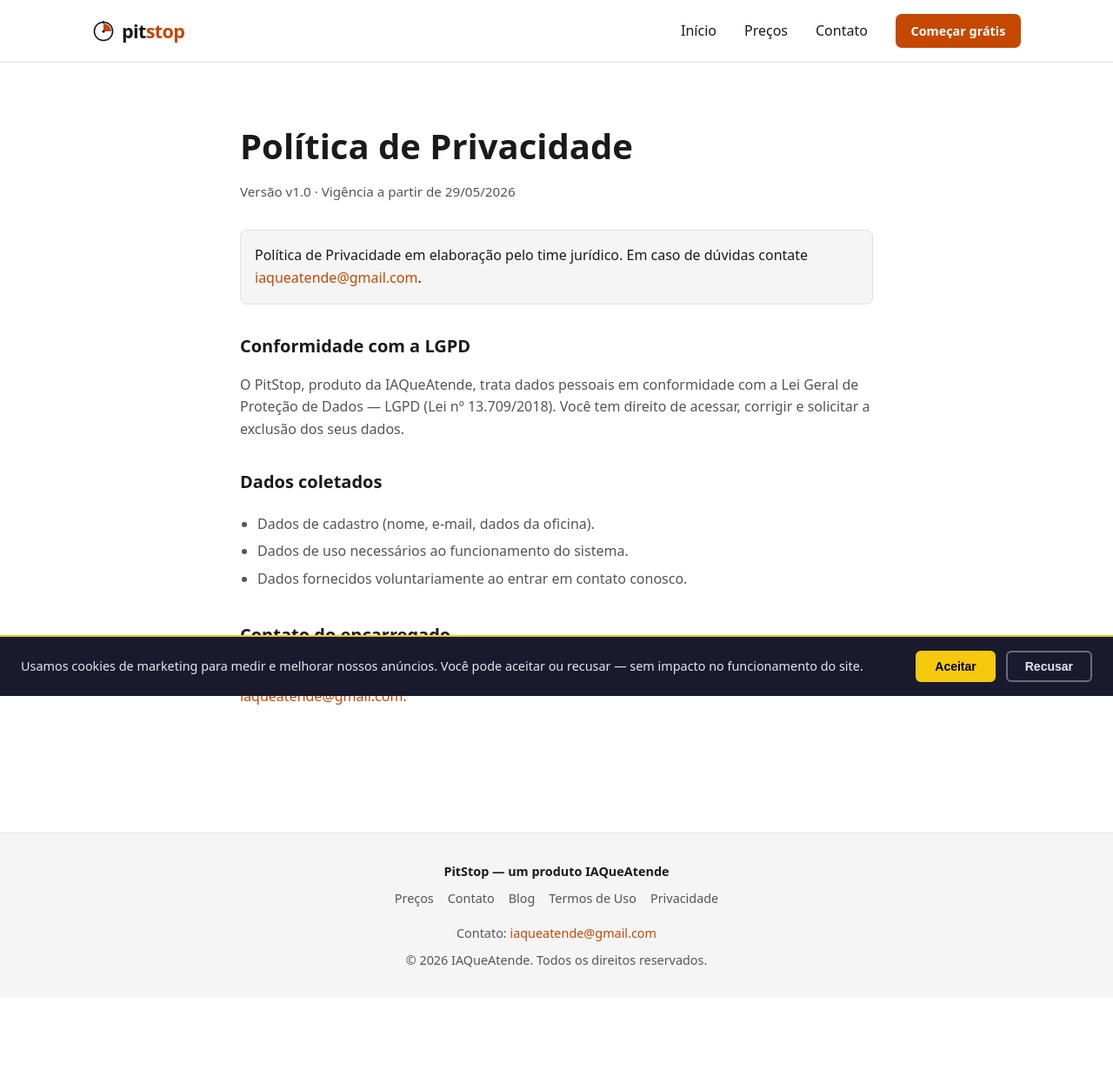
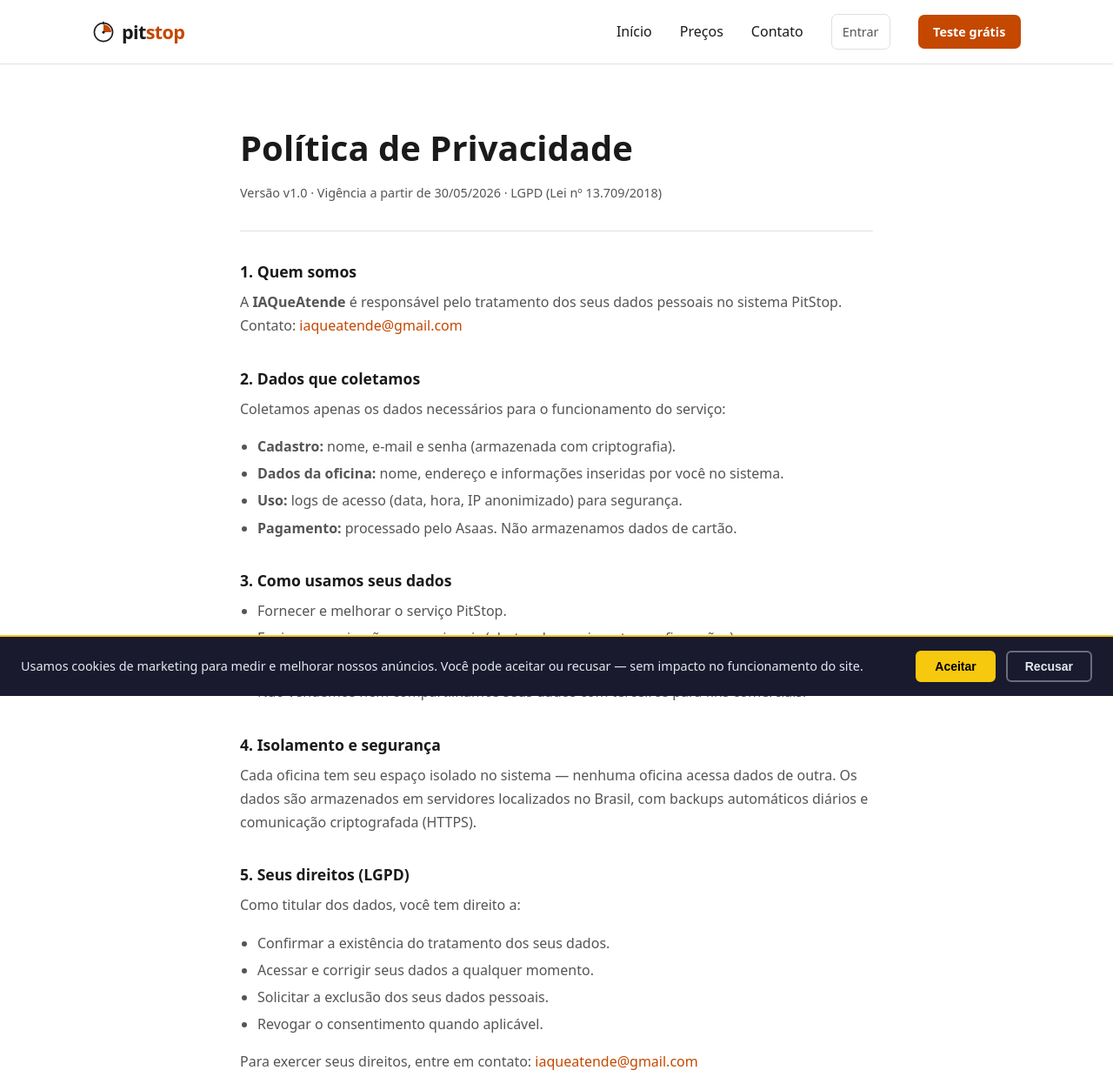
Before and after one commit to lunasuporteti-maker/pitstop-landing, an Astro site: page /privacidade in a window 1280 px wide. Shown: the top 1238 px of the page at 87% size. Before the commit the page ends 1147 px from the top, so only its background shows below. Built offline with nearby package versions, Linux system fonts and the light colour scheme; Astro itself is replaced by a stand-in of ours; no server answers.

Commit message:
fix: 30 dias trial, botao Entrar, termos/privacidade reais, logo header, acentuacao

```diff
--- a/src/components/Header.astro
+++ b/src/components/Header.astro
@@ -22,7 +22,7 @@ const cadastroUrl = ctaUrl('header');
     </a>
 
     <div class="header-right">
-      <nav aria-label="Navegação principal">
+      <nav aria-label="Navegação principal" class="header-nav">
         <ul class="nav-list">
           {
             navLinks.map((link) => (
@@ -33,7 +33,8 @@ const cadastroUrl = ctaUrl('header');
           }
         </ul>
       </nav>
-      <a href={cadastroUrl} class="btn-header-cta">Começar grátis</a>
+      <a href="https://app.iaqueatende.com.br/" class="btn-header-entrar">Entrar</a>
+      <a href={cadastroUrl} class="btn-header-cta">Teste grátis</a>
     </div>
   </div>
 </header>
@@ -112,6 +113,21 @@ const cadastroUrl = ctaUrl('header');
     text-decoration: none;
   }
 
+  .btn-header-entrar {
+    color: var(--color-text-muted);
+    font-weight: 500;
+    font-size: 0.9rem;
+    padding: 0.5rem 0.75rem;
+    border-radius: 7px;
+    border: 1px solid var(--color-border);
+  }
+
+  .btn-header-entrar:hover {
+    color: var(--color-text);
+    border-color: var(--color-text-muted);
+    text-decoration: none;
+  }
+
   @media (max-width: 640px) {
     .nav-list { display: none; }
   }
--- a/src/components/SchemaOrg.astro
+++ b/src/components/SchemaOrg.astro
@@ -30,7 +30,7 @@ const softwareApplication = {
   '@type': 'SoftwareApplication',
   name: 'PitStop',
   description:
-    'Sistema de gestao para oficinas mecanicas: ordens de servico, orcamentos, agendamentos, financeiro e portal do cliente.',
+    'Sistema de gestão para oficinas mecânicas: ordens de serviço, orçamentos, agendamentos, financeiro e portal do cliente.',
   applicationCategory: 'BusinessApplication',
   operatingSystem: 'Web',
   url: SITE_URL,
@@ -38,7 +38,7 @@ const softwareApplication = {
     '@type': 'Offer',
     price: '99.90',
     priceCurrency: 'BRL',
-    description: 'Plano Padrao mensal. Trial gratis de 14 dias sem cartao.',
+    description: 'Plano Pro mensal. Trial gratis de 30 dias sem cartao.',
   },
 };
 
--- a/src/components/sections/SectionCtaFinal.astro
+++ b/src/components/sections/SectionCtaFinal.astro
@@ -10,7 +10,7 @@ const cadastroUrl = ctaUrl('cta_final');
 <section class="cta-final" id="cta-final">
   <div class="container cta-final-inner">
     <h2 class="cta-final-title">Pronto para organizar sua oficina?</h2>
-    <a class="btn btn-cta" href={cadastroUrl} data-track-cta="cta_final">Começar grátis por 14 dias</a>
+    <a class="btn btn-cta" href={cadastroUrl} data-track-cta="cta_final">Teste grátis por 30 dias</a>
     <p class="cta-final-microcopy">
       Sem cartão de crédito. Cancele quando quiser.
     </p>
--- a/src/components/sections/SectionHero.astro
+++ b/src/components/sections/SectionHero.astro
@@ -21,7 +21,7 @@ const hasVideo = !!import.meta.env.PUBLIC_VIDEO_DEMO_URL;
 
       <div class="hero-ctas">
         <a class="btn btn-primary" href={cadastroUrl} data-track-cta="hero">
-          Começar grátis por 14 dias
+          Teste grátis por 30 dias
         </a>
         {hasVideo ? (
           <button type="button" class="btn btn-secondary" id="btn-ver-demo" data-track-video>
--- a/src/data/faq.ts
+++ b/src/data/faq.ts
@@ -33,7 +33,7 @@ export const faq: FaqItem[] = [
   {
     pergunta: 'Como funciona o trial?',
     resposta:
-      'São 14 dias com todos os recursos liberados e sem precisar de cartão de crédito. Ao final, você decide se quer continuar no plano pago.',
+      'São 30 dias com todos os recursos liberados e sem precisar de cartão de crédito. Ao final, você decide se quer continuar no plano pago.',
   },
   {
     pergunta: 'Os dados ficam seguros?',
--- a/src/data/planos.ts
+++ b/src/data/planos.ts
@@ -41,10 +41,10 @@ export const planos: Plano[] = [
     id: 'trial',
     nome: 'Trial',
     preco: 'Grátis',
-    periodo: '14 dias',
+    periodo: '30 dias',
     resumo: 'Comece aqui. Todos os recursos liberados, sem cartão de crédito.',
     features: [
-      'Acesso a todos os recursos por 14 dias',
+      'Acesso a todos os recursos por 30 dias',
       'Sem cartão de crédito',
       'Cancele quando quiser',
       'Suporte em português durante o teste',
--- a/src/layouts/Layout.astro
+++ b/src/layouts/Layout.astro
@@ -17,8 +17,8 @@ interface Props {
 }
 
 const {
-  title = 'PitStop — Sistema de gestao para oficinas',
-  description = 'PitStop: o sistema completo para gestao de oficinas mecanicas. Ordens de servico, agendamentos, financeiro e mais.',
+  title = 'PitStop — Sistema de gestão para oficinas',
+  description = 'PitStop: o sistema completo para gestão de oficinas mecânicas. Ordens de serviço, agendamentos, financeiro e mais.',
   ogImage = '/og-default.svg',
   canonical,
 } = Astro.props;
--- a/src/pages/index.astro
+++ b/src/pages/index.astro
@@ -16,7 +16,7 @@ import SectionCtaFinal from '../components/sections/SectionCtaFinal.astro';
 
 <Layout
   title="PitStop — Sistema de gestão para oficinas mecânicas"
-  description="Substitua planilhas e WhatsApp. O PitStop gerencia orçamentos, OS, agendamentos e financeiro da sua oficina. Comece grátis por 14 dias."
+  description="Substitua planilhas e WhatsApp. O PitStop gerencia orçamentos, OS, agendamentos e financeiro da sua oficina. Teste grátis por 30 dias."
 >
   <SchemaOrg slot="head" />
   <SectionHero />
--- a/src/pages/precos.astro
+++ b/src/pages/precos.astro
@@ -7,7 +7,7 @@ import SectionPlanos from '../components/sections/SectionPlanos.astro';
 
 <Layout
   title="Planos e Preços — PitStop"
-  description="Conheça os planos do PitStop: Trial grátis de 14 dias, plano Padrão por R$ 99,90/mês e condições para redes. Sem fidelidade, cancele quando quiser."
+  description="Conheça os planos do PitStop: Trial grátis de 30 dias, plano Pro por R$ 99,90/mês e condições para redes. Sem fidelidade, cancele quando quiser."
 >
   <section class="precos-intro">
     <div class="container">
--- a/src/pages/privacidade.astro
+++ b/src/pages/privacidade.astro
@@ -1,95 +1,115 @@
 ---
-// Pagina /privacidade (Story 5.3 / AC5). Placeholder com mencao a LGPD
-// (Lei 13.709/2018). Redacao final pelo time juridico + Copy.
 import Layout from '../layouts/Layout.astro';
-
 const versao = 'v1.0';
-const dataVigencia = '29/05/2026';
+const dataVigencia = '30/05/2026';
 const contato = 'iaqueatende@gmail.com';
 ---
 
 <Layout
   title="Política de Privacidade — PitStop"
-  description="Política de Privacidade do PitStop em conformidade com a LGPD (Lei 13.709/2018). Saiba como a IAQueAtende coleta e protege seus dados."
+  description="Política de Privacidade do PitStop em conformidade com a LGPD (Lei 13.709/2018)."
 >
   <article class="legal">
     <div class="container">
       <h1 class="legal-title">Política de Privacidade</h1>
-      <p class="legal-meta">
-        Versão {versao} · Vigência a partir de {dataVigencia}
+      <p class="legal-meta">Versão {versao} · Vigência a partir de {dataVigencia} · LGPD (Lei nº 13.709/2018)</p>
+
+      <h2 class="legal-subtitle">1. Quem somos</h2>
+      <p class="legal-text">
+        A <strong>IAQueAtende</strong> é responsável pelo tratamento dos seus dados pessoais
+        no sistema PitStop. Contato: <a href={`mailto:${contato}`}>{contato}</a>
       </p>
 
-      <p class="legal-placeholder">
-        Política de Privacidade em elaboração pelo time jurídico. Em caso de
-        dúvidas contate <a href={`mailto:${contato}`}>{contato}</a>.
+      <h2 class="legal-subtitle">2. Dados que coletamos</h2>
+      <p class="legal-text">
+        Coletamos apenas os dados necessários para o funcionamento do serviço:
+      </p>
+      <ul class="legal-list">
+        <li><strong>Cadastro:</strong> nome, e-mail e senha (armazenada com criptografia).</li>
+        <li><strong>Dados da oficina:</strong> nome, endereço e informações inseridas por você no sistema.</li>
+        <li><strong>Uso:</strong> logs de acesso (data, hora, IP anonimizado) para segurança.</li>
+        <li><strong>Pagamento:</strong> processado pelo Asaas. Não armazenamos dados de cartão.</li>
+      </ul>
+
+      <h2 class="legal-subtitle">3. Como usamos seus dados</h2>
+      <ul class="legal-list">
+        <li>Fornecer e melhorar o serviço PitStop.</li>
+        <li>Enviar comunicações operacionais (alertas de vencimento, confirmações).</li>
+        <li>Cumprir obrigações legais.</li>
+        <li>Não vendemos nem compartilhamos seus dados com terceiros para fins comerciais.</li>
+      </ul>
+
+      <h2 class="legal-subtitle">4. Isolamento e segurança</h2>
+      <p class="legal-text">
+        Cada oficina tem seu espaço isolado no sistema — nenhuma oficina acessa dados de outra.
+        Os dados são armazenados em servidores localizados no Brasil, com backups automáticos diários
+        e comunicação criptografada (HTTPS).
       </p>
 
-      <h2 class="legal-subtitle">Conformidade com a LGPD</h2>
+      <h2 class="legal-subtitle">5. Seus direitos (LGPD)</h2>
+      <p class="legal-text">Como titular dos dados, você tem direito a:</p>
+      <ul class="legal-list">
+        <li>Confirmar a existência do tratamento dos seus dados.</li>
+        <li>Acessar e corrigir seus dados a qualquer momento.</li>
+        <li>Solicitar a exclusão dos seus dados pessoais.</li>
+        <li>Revogar o consentimento quando aplicável.</li>
+      </ul>
       <p class="legal-text">
-        O PitStop, produto da IAQueAtende, trata dados pessoais em conformidade
-        com a Lei Geral de Proteção de Dados — LGPD (Lei nº 13.709/2018). Você
-        tem direito de acessar, corrigir e solicitar a exclusão dos seus dados.
+        Para exercer seus direitos, entre em contato: <a href={`mailto:${contato}`}>{contato}</a>
       </p>
 
-      <h2 class="legal-subtitle">Dados coletados</h2>
-      <ul class="legal-list">
-        <li>Dados de cadastro (nome, e-mail, dados da oficina).</li>
-        <li>Dados de uso necessários ao funcionamento do sistema.</li>
-        <li>Dados fornecidos voluntariamente ao entrar em contato conosco.</li>
-      </ul>
+      <h2 class="legal-subtitle">6. Cookies</h2>
+      <p class="legal-text">
+        O sistema utiliza cookies técnicos essenciais (sessão de login). Utilizamos o
+        <strong>Plausible Analytics</strong> para métricas de acesso — ele não usa cookies
+        e não coleta dados pessoais identificáveis, sendo compatível com a LGPD sem necessidade
+        de consentimento específico.
+      </p>
 
-      <h2 class="legal-subtitle">Contato do encarregado</h2>
+      <h2 class="legal-subtitle">7. Retenção de dados</h2>
       <p class="legal-text">
-        Para exercer seus direitos ou tirar dúvidas sobre privacidade, escreva
-        para <a href={`mailto:${contato}`}>{contato}</a>.
+        Seus dados são mantidos enquanto sua conta estiver ativa. Após o cancelamento,
+        os dados são excluídos em até 90 dias, exceto quando a retenção for exigida por lei.
+      </p>
+
+      <h2 class="legal-subtitle">8. Contato e DPO</h2>
+      <p class="legal-text">
+        Dúvidas sobre privacidade ou exercício de direitos LGPD:
+        <a href={`mailto:${contato}`}>{contato}</a>
       </p>
     </div>
   </article>
 </Layout>
 
 <style>
-  .legal {
-    padding-block: var(--space-lg);
-  }
-
-  .legal .container {
-    max-width: 760px;
-  }
-
+  .legal { padding-block: var(--space-lg); }
+  .legal .container { max-width: 760px; }
   .legal-title {
     font-size: clamp(1.75rem, 5vw, 2.5rem);
     margin-block: 0 var(--space-xs);
   }
-
   .legal-meta {
     color: var(--color-text-muted);
-    font-size: 0.95rem;
+    font-size: 0.9rem;
     margin-block: 0 var(--space-md);
+    padding-bottom: var(--space-md);
+    border-bottom: 1px solid var(--color-border);
   }
-
-  .legal-placeholder {
-    background-color: var(--color-bg-alt);
-    border: 1px solid var(--color-border);
-    border-radius: 8px;
-    padding: var(--space-sm);
-    margin-block: 0 var(--space-md);
-  }
-
   .legal-subtitle {
-    font-size: 1.25rem;
+    font-size: 1.1rem;
     margin-block: var(--space-md) var(--space-xs);
   }
-
   .legal-text {
     color: var(--color-text-muted);
+    line-height: 1.7;
+    margin-block: 0 var(--space-sm);
   }
-
   .legal-list {
     color: var(--color-text-muted);
-    padding-inline-start: 1.25rem;
+    line-height: 1.7;
+    padding-left: 1.25rem;
+    margin-block: 0 var(--space-sm);
   }
-
-  .legal-list li {
-    padding-block: 0.2rem;
-  }
+  .legal-list li { margin-bottom: 0.25rem; }
+  .legal-text a, .legal-list a { color: var(--color-primary); }
 </style>
--- a/src/pages/termos.astro
+++ b/src/pages/termos.astro
@@ -1,67 +1,105 @@
 ---
-// Pagina /termos (Story 5.3 / AC5). Conteudo final e responsabilidade do time
-// juridico + Copy; aqui fica placeholder claro + versao v1.0.
 import Layout from '../layouts/Layout.astro';
-
 const versao = 'v1.0';
-const dataVigencia = '29/05/2026';
+const dataVigencia = '30/05/2026';
 const contato = 'iaqueatende@gmail.com';
 ---
 
 <Layout
   title="Termos de Uso — PitStop"
-  description="Termos de Uso do PitStop, sistema de gestão para oficinas mecânicas da IAQueAtende. Versão v1.0."
+  description="Termos de Uso do PitStop, sistema de gestão para oficinas mecânicas da IAQueAtende."
 >
   <article class="legal">
     <div class="container">
       <h1 class="legal-title">Termos de Uso</h1>
-      <p class="legal-meta">
-        Versão {versao} · Vigência a partir de {dataVigencia}
+      <p class="legal-meta">Versão {versao} · Vigência a partir de {dataVigencia}</p>
+
+      <h2 class="legal-subtitle">1. Sobre o serviço</h2>
+      <p class="legal-text">
+        O PitStop é um sistema de gestão para oficinas mecânicas desenvolvido e operado pela
+        <strong>IAQueAtende</strong>. Ao criar uma conta e utilizar o sistema, você concorda com
+        estes Termos de Uso em sua totalidade.
       </p>
 
-      <p class="legal-placeholder">
-        Termos de Uso em elaboração pelo time jurídico. Em caso de dúvidas
-        contate <a href={`mailto:${contato}`}>{contato}</a>.
+      <h2 class="legal-subtitle">2. Cadastro e acesso</h2>
+      <p class="legal-text">
+        Para utilizar o PitStop é necessário criar uma conta com dados verdadeiros e completos.
+        Você é responsável pela segurança das suas credenciais de acesso e por todas as ações
+        realizadas em sua conta.
       </p>
 
+      <h2 class="legal-subtitle">3. Período de teste (trial)</h2>
       <p class="legal-text">
-        Ao utilizar o PitStop, um produto da IAQueAtende, você concorda com os
-        termos que serão publicados nesta página. Esta versão preliminar serve
-        para fins informativos enquanto a redação final é concluída.
+        Novos usuários têm acesso gratuito a todos os recursos do PitStop por <strong>30 dias</strong>,
+        sem necessidade de cartão de crédito. Ao final do trial, a conta entra em modo de visualização
+        até a contratação de um plano pago.
+      </p>
+
+      <h2 class="legal-subtitle">4. Planos e pagamento</h2>
+      <p class="legal-text">
+        Os planos pagos são cobrados mensalmente com renovação automática. O cancelamento pode ser
+        feito a qualquer momento, sem multa. Ao cancelar, o acesso é mantido até o fim do período
+        já pago. Não há reembolso de períodos parciais.
+      </p>
+
+      <h2 class="legal-subtitle">5. Uso adequado</h2>
+      <p class="legal-text">
+        É proibido utilizar o PitStop para fins ilegais, prejudicar outros usuários, tentar
+        acessar dados de outras oficinas ou realizar engenharia reversa do sistema.
+        A IAQueAtende pode encerrar contas que violem estas regras sem aviso prévio.
+      </p>
+
+      <h2 class="legal-subtitle">6. Dados e privacidade</h2>
+      <p class="legal-text">
+        O tratamento dos seus dados é regido pela nossa
+        <a href="/privacidade">Política de Privacidade</a>, em conformidade com a LGPD
+        (Lei nº 13.709/2018).
+      </p>
+
+      <h2 class="legal-subtitle">7. Disponibilidade</h2>
+      <p class="legal-text">
+        Buscamos manter o sistema disponível 24h/dia. Eventuais interrupções para manutenção
+        serão comunicadas com antecedência sempre que possível. A IAQueAtende não se responsabiliza
+        por perdas decorrentes de interrupções fora do seu controle.
+      </p>
+
+      <h2 class="legal-subtitle">8. Alterações</h2>
+      <p class="legal-text">
+        Podemos atualizar estes Termos a qualquer momento. Mudanças relevantes serão comunicadas
+        por e-mail com antecedência mínima de 15 dias. O uso contínuo do sistema após a data de
+        vigência indica aceite das novas condições.
+      </p>
+
+      <h2 class="legal-subtitle">9. Contato</h2>
+      <p class="legal-text">
+        Dúvidas sobre estes Termos: <a href={`mailto:${contato}`}>{contato}</a>
       </p>
     </div>
   </article>
 </Layout>
 
 <style>
-  .legal {
-    padding-block: var(--space-lg);
-  }
-
-  .legal .container {
-    max-width: 760px;
-  }
-
+  .legal { padding-block: var(--space-lg); }
+  .legal .container { max-width: 760px; }
   .legal-title {
     font-size: clamp(1.75rem, 5vw, 2.5rem);
     margin-block: 0 var(--space-xs);
   }
-
   .legal-meta {
     color: var(--color-text-muted);
-    font-size: 0.95rem;
+    font-size: 0.9rem;
     margin-block: 0 var(--space-md);
+    padding-bottom: var(--space-md);
+    border-bottom: 1px solid var(--color-border);
   }
-
-  .legal-placeholder {
-    background-color: var(--color-bg-alt);
-    border: 1px solid var(--color-border);
-    border-radius: 8px;
-    padding: var(--space-sm);
-    margin-block: 0 var(--space-md);
+  .legal-subtitle {
+    font-size: 1.1rem;
+    margin-block: var(--space-md) var(--space-xs);
   }
-
   .legal-text {
     color: var(--color-text-muted);
+    line-height: 1.7;
+    margin-block: 0 var(--space-sm);
   }
+  .legal-text a { color: var(--color-primary); }
 </style>
```
